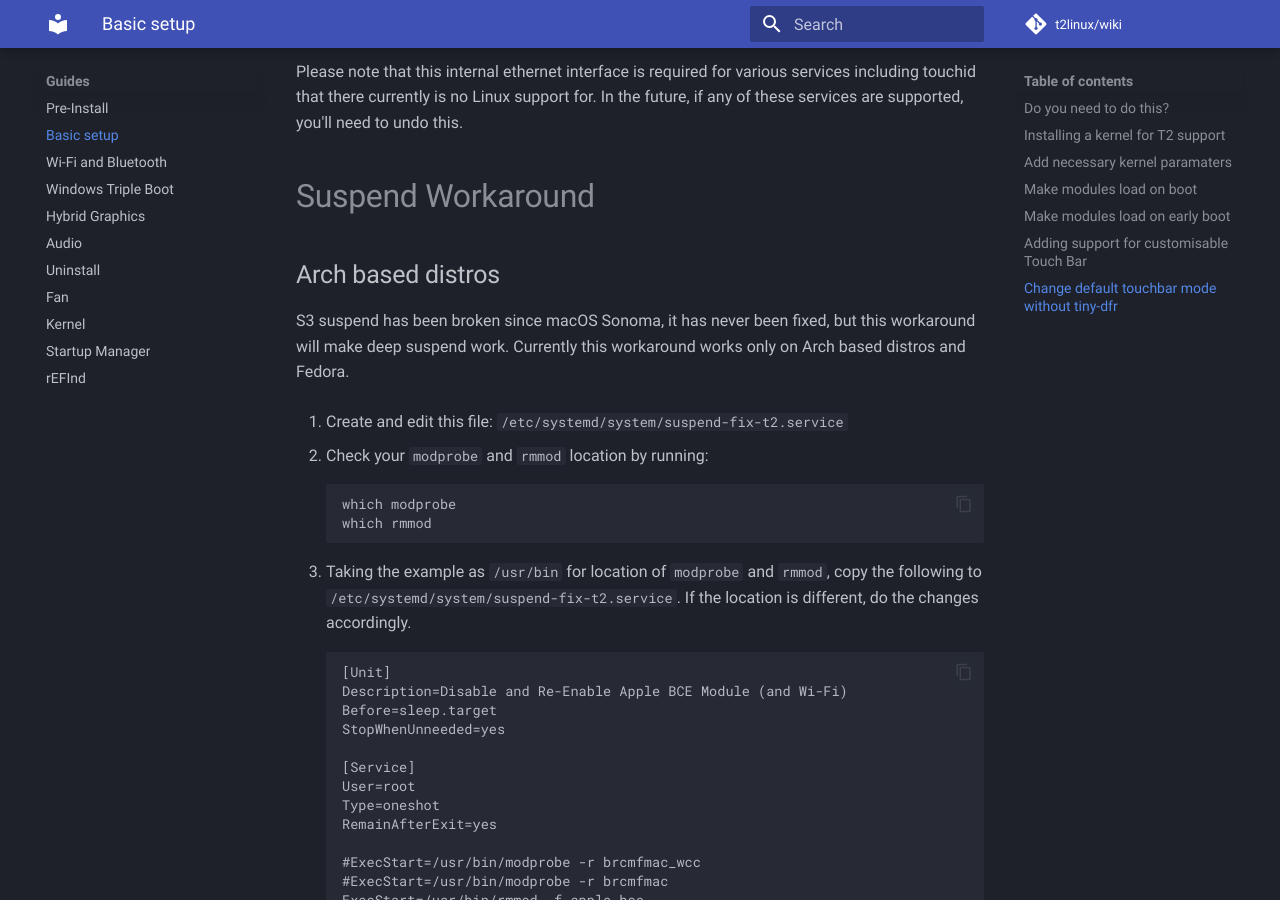
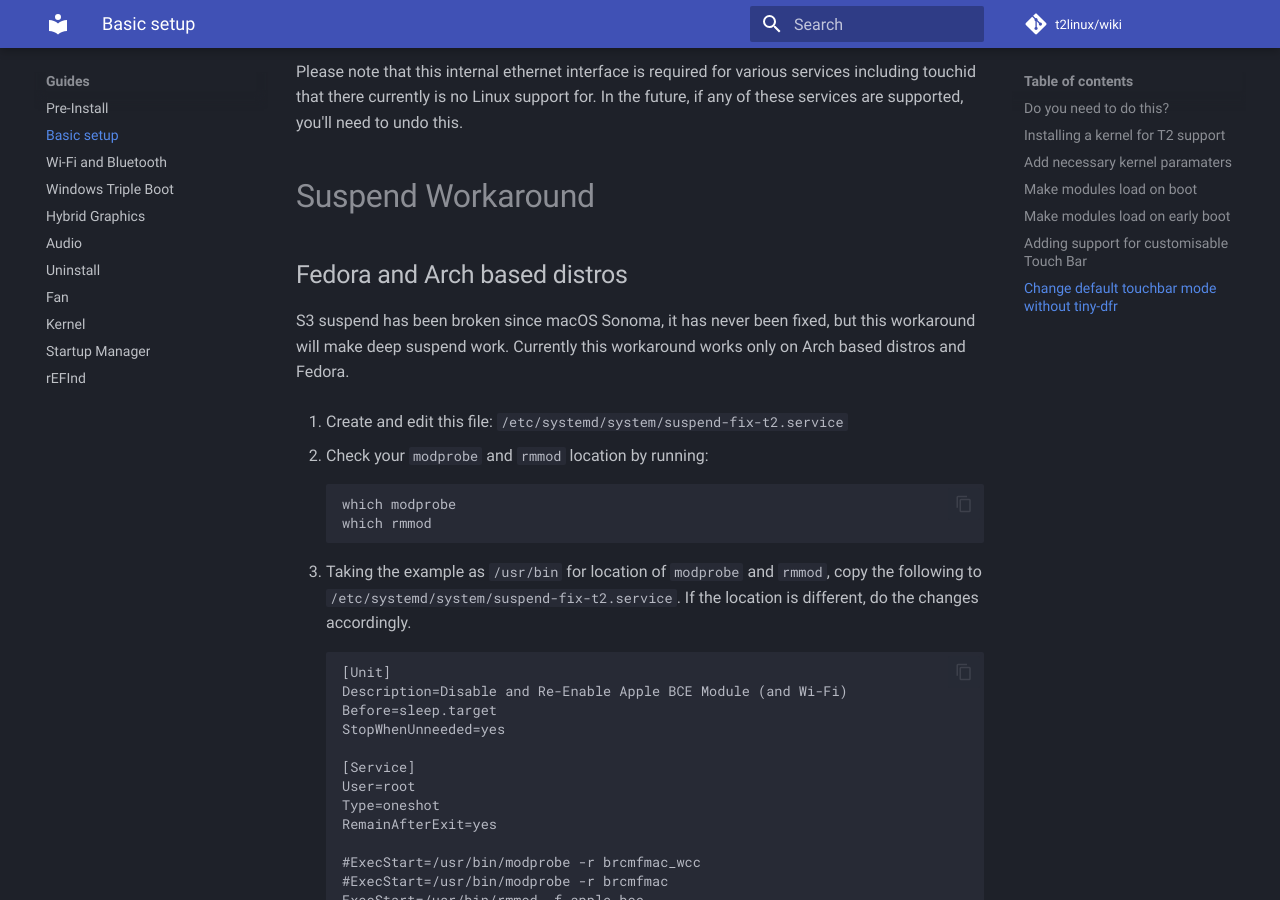
Before and after one commit to t2linux/wiki, an MkDocs documentation site: the page built from docs/guides/postinstall.md, in a window 1280 px wide and 900 px high, scrolled down 4878 px. Built offline with MkDocs 1.6.1 and Material for MkDocs 9.7.7, drawn with Linux system fonts in a browser that asks for light colours; comment, search, counter and statistics services are not loaded.

Commit message:
Update postinstall.md

```diff
--- a/docs/guides/postinstall.md
+++ b/docs/guides/postinstall.md
@@ -178,7 +178,7 @@ Please note that this internal ethernet interface is required for various servic
 
 # Suspend Workaround
 
-## Arch based distros
+## Fedora and Arch based distros
 
 S3 suspend has been broken since macOS Sonoma, it has never been fixed, but this workaround will make deep suspend work. Currently this workaround works only on Arch based distros and Fedora.
 
```
